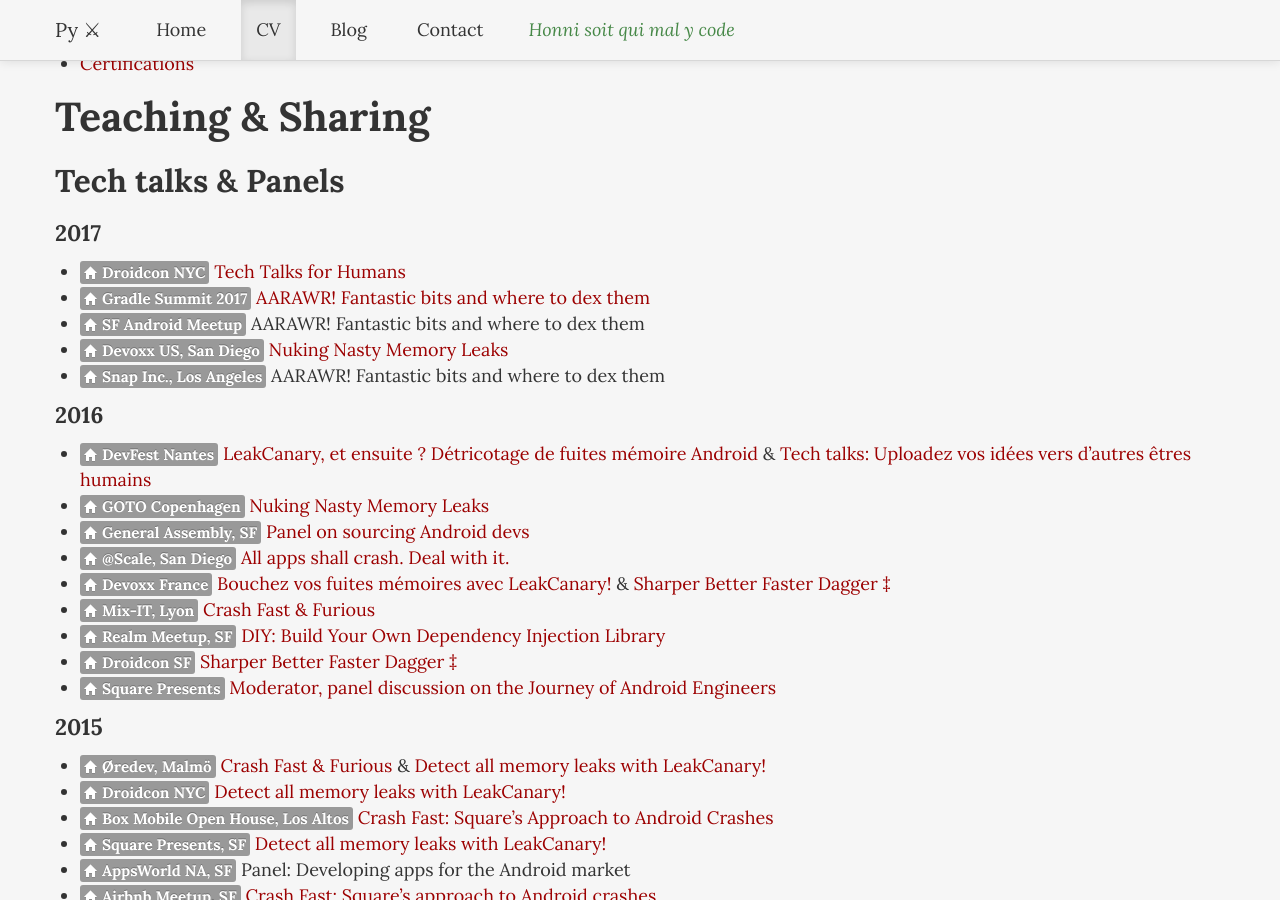
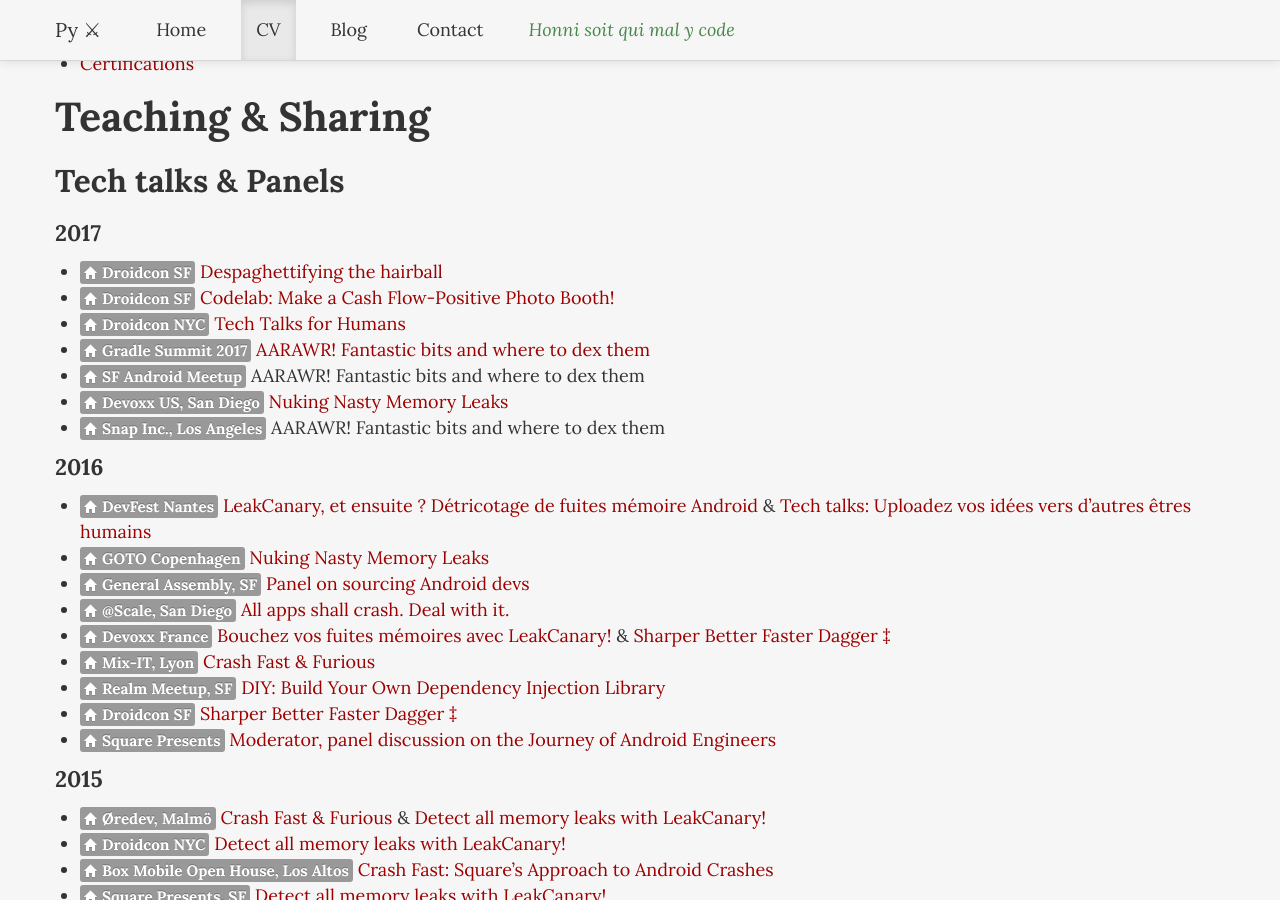
Before and after one commit to pyricau/pyricau.github.com, a Jekyll site: the page built from cv.markdown, in a window 1280 px wide and 900 px high, scrolled down 1214 px. Built offline with Jekyll 4.4.1, drawn with Linux system fonts in a browser that asks for light colours; some of the changed text lies outside the part shown.

Commit message:
Update cv.markdown

```diff
--- a/cv.markdown
+++ b/cv.markdown
@@ -24,8 +24,9 @@
 ### Tech talks & Panels
 
 #### 2017
-
-* {% include home.html text="Droidcon NYC" %} [Tech Talks for Humans](https://droidcon-server.herokuapp.com/showSession/103044)
+* {% include home.html text="Droidcon SF" %} [Despaghettifying the hairball](https://droidcon-server.herokuapp.com/showSession/111605)
+* {% include home.html text="Droidcon SF" %} [Codelab: Make a Cash Flow-Positive Photo Booth!](https://droidcon-server.herokuapp.com/showSession/112056)
+* {% include home.html text="Droidcon NYC" %} [Tech Talks for Humans](https://www.youtube.com/watch?v=d5HYGu_UBNo)
 * {% include home.html text="Gradle Summit 2017" %} [AARAWR! Fantastic bits and where to dex them](https://www.youtube.com/watch?v=semnhz5EYGU)
 * {% include home.html text="SF Android Meetup" %} AARAWR! Fantastic bits and where to dex them
 * {% include home.html text="Devoxx US, San Diego" %} [Nuking Nasty Memory Leaks](https://www.youtube.com/watch?v=fhE--eTEW84)
@@ -83,6 +84,7 @@
 
 ### Blog articles
 
+* {% include time.html text="October 2017" %} [Keeping the Daggers Sharp ⚔️](https://medium.com/square-corner-blog/keeping-the-daggers-sharp-%EF%B8%8F-230b3191c3f)
 * {% include time.html text="March 2017" %} [Ok Google, Charge $2 for Coffee](https://medium.com/square-corner-blog/ok-google-charge-2-dollars-for-coffee-4d7fdbacd6ef)
 * {% include time.html text="November 2016" %} [No Cause for Concern — RxJava and Retrofit Throwing a Tantrum](https://medium.com/square-corner-blog/no-cause-for-concern-rxjava-and-retrofit-throwing-a-tantrum-96c9e4ba8a6c)
 * {% include time.html text="September 2016" %} [Android leak pattern: subscriptions in views](https://medium.com/square-corner-blog/android-leak-pattern-subscriptions-in-views-18f0860aa74c)
```
